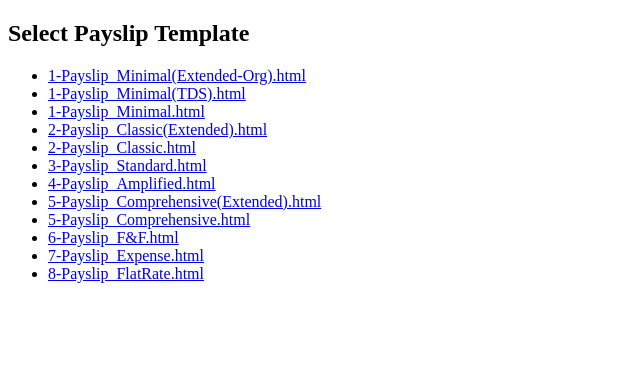
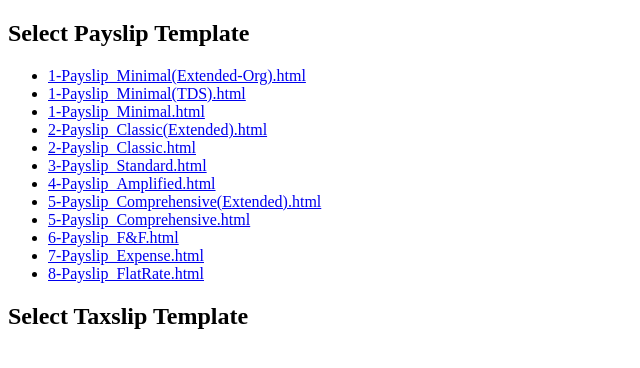
Before and after one commit to Amalnandanp/weasyprint, a Django app: page / in a window 1280 px wide. Shown: the top 368 px of the page, without its empty margins (0-640 px from the left). Run offline with Django 4.2, Linux system fonts and the light colour scheme.

Commit message:
Change to list tax slip

```diff
--- a/core/urls.py
+++ b/core/urls.py
@@ -16,10 +16,11 @@ Including another URLconf
 """
 from django.contrib import admin
 from django.urls import path
-from pdfapp.views import home, generate_pdf
+from pdfapp.views import home, generate_pdf, generate_tax_pdf
 
 urlpatterns = [
     path('admin/', admin.site.urls),
     path('', home, name='home'),
     path('pdf/<str:template_name>/', generate_pdf, name='generate_pdf'),
+    path('taxpdf/<str:template_name>/', generate_tax_pdf, name='generate_tax_pdf'),
 ]
--- a/pdfapp/views.py
+++ b/pdfapp/views.py
@@ -10,7 +10,14 @@ def home(request):
     payslip_dir = os.path.join(settings.BASE_DIR, "templates/payslip")
     templates = sorted([f for f in os.listdir(payslip_dir) if f.endswith('.html')])
 
-    context = {'templates': templates}
+    # Get all HTML templates from taxslip folder
+    taxslip_dir = os.path.join(settings.BASE_DIR, "templates/taxslip")
+    tax_templates = sorted([f for f in os.listdir(taxslip_dir) if f.endswith('.html')])
+
+    context = {
+        'templates': templates,
+        'tax_templates': tax_templates,
+    }
     return render(request, "home.html", context)
 
 def generate_pdf(request, template_name):
@@ -40,3 +47,31 @@ def generate_pdf(request, template_name):
     response = HttpResponse(pdf, content_type="application/pdf")
     response["Content-Disposition"] = f"inline; filename={template_name.replace('.html', '.pdf')}"
     return response
+
+def generate_tax_pdf(request, template_name):
+    # Validate template name to prevent directory traversal
+    if ".." in template_name or template_name.startswith('/'):
+        raise Http404("Invalid template name")
+
+    template_path = f"taxslip/{template_name}"
+    taxslip_file = os.path.join(settings.BASE_DIR, "templates", template_path)
+
+    # Check if file exists and is in taxslip folder
+    if not os.path.exists(taxslip_file):
+        raise Http404("Template not found")
+
+    html_string = render_to_string(template_path)
+
+    css_common = os.path.join(settings.BASE_DIR, "static/css/common.css")
+    css_utility = os.path.join(settings.BASE_DIR, "static/css/style.css")
+
+    pdf = HTML(
+        string=html_string,
+        base_url=request.build_absolute_uri('/')
+    ).write_pdf(
+        stylesheets=[CSS(css_common), CSS(css_utility)]
+    )
+
+    response = HttpResponse(pdf, content_type="application/pdf")
+    response["Content-Disposition"] = f"inline; filename={template_name.replace('.html', '.pdf')}"
+    return response
--- a/templates/home.html
+++ b/templates/home.html
@@ -14,5 +14,15 @@
             </li>
         {% endfor %}
     </ul>
+
+    <h2>Select Taxslip Template</h2>
+
+    <ul>
+        {% for template in tax_templates %}
+            <li>
+                <a href="/taxpdf/{{ template }}/">{{ template }}</a>
+            </li>
+        {% endfor %}
+    </ul>
 </body>
 </html>
```
Also changed, not shown: templates/letter.html (deleted, +0 -32 lines).
